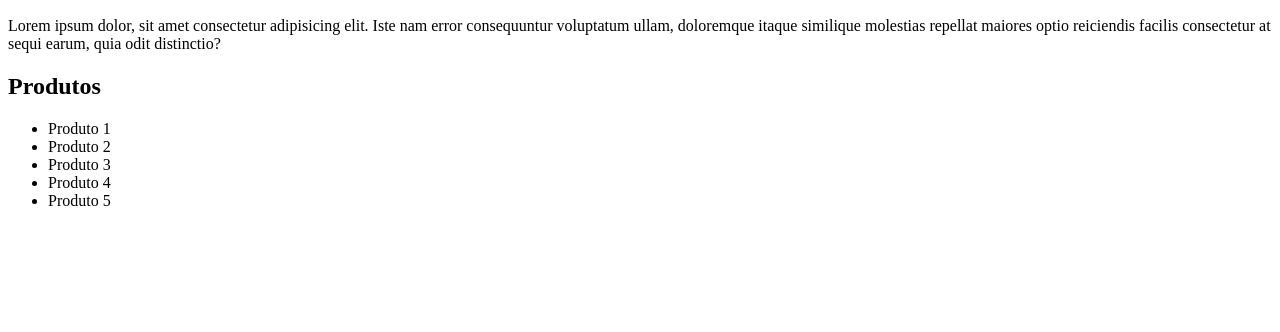
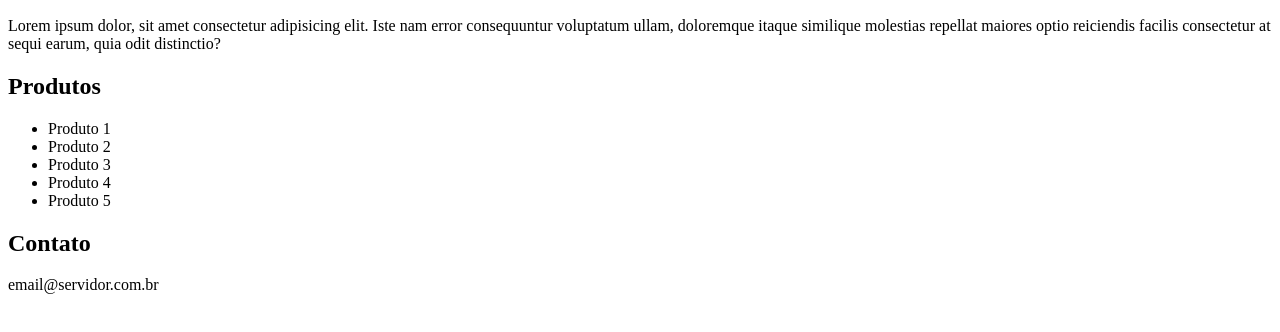
Before and after one commit to leonardoolidev/learning-git, a plain HTML site: page index.html in a window 1280 px wide. Shown: the part 110-442 px from the top of the page. Drawn offline with Linux system fonts and the light colour scheme.

Commit message:
Adicionado Section Contato.

```diff
--- a/index.html
+++ b/index.html
@@ -26,5 +26,9 @@
       <li>Produto 5</li>
     </ul>
   </section>
+  <section>
+    <h2>Contato</h2>
+    <p>email@servidor.com.br</p>
+  </section>
 </body>
 </html>
```
